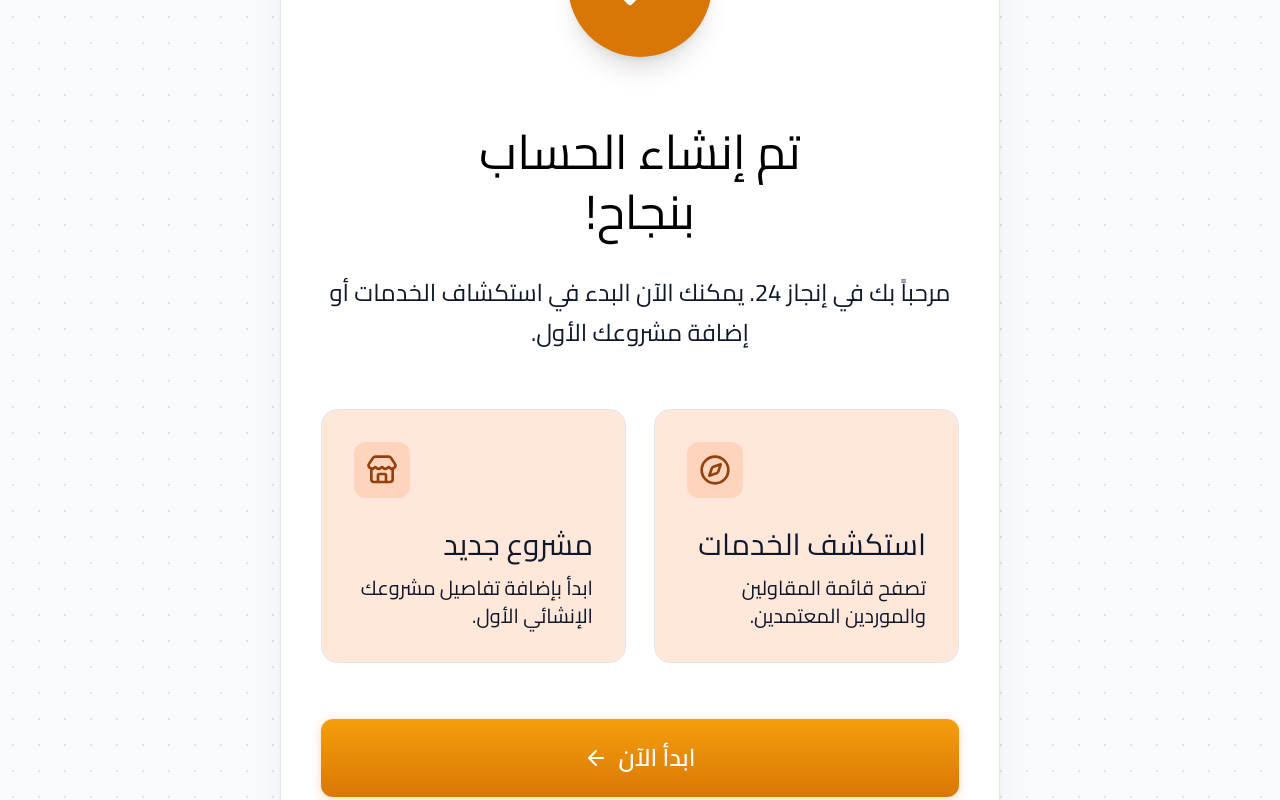
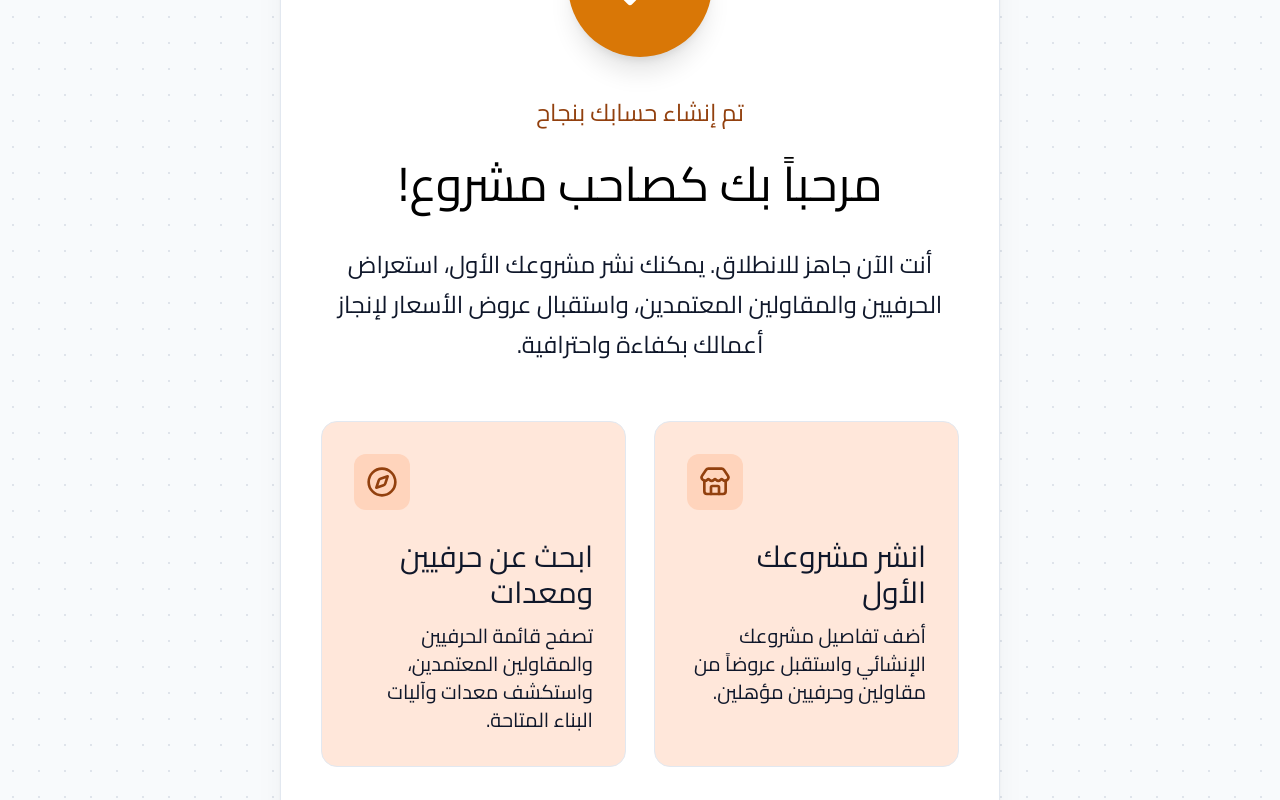
Before and after one commit to assaslayounes/constructdz-frontend, a React (Vite) app: page /register/success in a window 1280 px wide. Shown: the part 380-1180 px from the top of the page. Built offline with nearby package versions, Linux system fonts and the light colour scheme; no server answers.

Commit message:
update in RegisterSuccessPage

```diff
--- a/src/pages/register/RegisterSuccessPage.tsx
+++ b/src/pages/register/RegisterSuccessPage.tsx
@@ -1,27 +1,77 @@
 import { Link } from "react-router-dom";
-import { ArrowLeft, Check, Compass, Headphones, Store } from "lucide-react";
+import { ArrowLeft, Check, Compass, Headphones, Store, UserCheck, Briefcase } from "lucide-react";
 import { Button } from "@/components/ui/button";
+import { useAuthState } from "@/context/AuthContext";
+
+const successContent = {
+  owner: {
+    heading: "مرحباً بك كصاحب مشروع!",
+    subheading: "تم إنشاء حسابك بنجاح",
+    description:
+      "أنت الآن جاهز للانطلاق. يمكنك نشر مشروعك الأول، استعراض الحرفيين والمقاولين المعتمدين، واستقبال عروض الأسعار لإنجاز أعمالك بكفاءة واحترافية.",
+    cards: [
+      {
+        icon: Store,
+        title: "انشر مشروعك الأول",
+        description:
+          "أضف تفاصيل مشروعك الإنشائي واستقبل عروضاً من مقاولين وحرفيين مؤهلين.",
+      },
+      {
+        icon: Compass,
+        title: "ابحث عن حرفيين ومعدات",
+        description:
+          "تصفح قائمة الحرفيين والمقاولين المعتمدين، واستكشف معدات وآليات البناء المتاحة.",
+      },
+    ],
+    cta: "انطلق الآن",
+  },
+  provider: {
+    heading: "مرحباً بك كمزود خدمة!",
+    subheading: "تم إنشاء حسابك بنجاح",
+    description:
+      "حسابك جاهز لاستقبال فرص العمل. أكمل ملفك المهني وابدأ بعرض خدماتك أو تأجير معداتك للوصول إلى عملاء جدد وتحقيق دخل إضافي.",
+    cards: [
+      {
+        icon: UserCheck,
+        title: "أكمل ملفك المهني",
+        description:
+          "أضف مهاراتك وخبراتك وصور أعمالك السابقة لتعزيز ظهورك أمام أصحاب المشاريع.",
+      },
+      {
+        icon: Briefcase,
+        title: "اعرض خدماتك أو معداتك",
+        description:
+          "أضف خدماتك الحرفية أو معداتك المتاحة للتأجير وابدأ في استقبال طلبات العملاء.",
+      },
+    ],
+    cta: "ابدأ رحلتك المهنية",
+  },
+} as const;
 
 export function RegisterSuccessPage() {
+  const { user } = useAuthState();
+  const role = user?.role === "provider" ? "provider" : "owner";
+  const content = successContent[role];
+
   return (
     <section className="min-h-screen bg-dot py-4">
       <div className="auth-container">
         <h1 className="text-right text-4xl font-bold text-brand-brown sm:text-5xl lg:text-6xl">إنجاز</h1>
         <div className="soft-card mt-14 px-5 py-8 text-center sm:mt-24 sm:px-10 sm:py-12">
           <div className="mx-auto grid size-28 place-items-center rounded-full bg-brand-orange text-white shadow-xl sm:size-36"><Check className="size-14 sm:size-20" /></div>
-          <h2 className="mt-10 text-4xl leading-[1.25] text-black sm:mt-16 sm:text-5xl">تم إنشاء الحساب<br />بنجاح!</h2>
-          <p className="mt-6 text-lg leading-8 sm:mt-8 sm:text-2xl sm:leading-10">مرحباً بك في إنجاز 24. يمكنك الآن البدء في استكشاف الخدمات أو إضافة مشروعك الأول.</p>
+          <p className="mt-8 text-xl text-brand-brown sm:mt-10 sm:text-2xl">{content.subheading}</p>
+          <h2 className="mt-4 text-4xl leading-[1.25] text-black sm:mt-6 sm:text-5xl">{content.heading}</h2>
+          <p className="mt-6 text-lg leading-8 sm:mt-8 sm:text-2xl sm:leading-10">{content.description}</p>
           <div className="mt-10 grid gap-5 sm:mt-14 sm:gap-7 lg:grid-cols-2">
-            <div className="rounded-2xl border border-brand-border bg-[#ffe7da] p-6 text-right sm:p-8">
-              <Compass className="mb-5 mr-auto size-12 rounded-xl bg-[#ffd4bc] p-3 text-brand-brown sm:mb-7 sm:size-14" />
-              <h3 className="text-2xl sm:text-3xl">استكشف الخدمات</h3><p className="mt-3 text-base sm:text-xl">تصفح قائمة المقاولين والموردين المعتمدين.</p>
-            </div>
-            <div className="rounded-2xl border border-brand-border bg-[#ffe7da] p-6 text-right sm:p-8">
-              <Store className="mb-5 mr-auto size-12 rounded-xl bg-[#ffd4bc] p-3 text-brand-brown sm:mb-7 sm:size-14" />
-              <h3 className="text-2xl sm:text-3xl">مشروع جديد</h3><p className="mt-3 text-base sm:text-xl">ابدأ بإضافة تفاصيل مشروعك الإنشائي الأول.</p>
-            </div>
+            {content.cards.map((card) => (
+              <div key={card.title} className="rounded-2xl border border-brand-border bg-[#ffe7da] p-6 text-right sm:p-8">
+                <card.icon className="mb-5 mr-auto size-12 rounded-xl bg-[#ffd4bc] p-3 text-brand-brown sm:mb-7 sm:size-14" />
+                <h3 className="text-2xl sm:text-3xl">{card.title}</h3>
+                <p className="mt-3 text-base sm:text-xl">{card.description}</p>
+              </div>
+            ))}
           </div>
-          <Button asChild className="mt-10 h-14 w-full rounded-xl text-xl sm:mt-14 sm:h-[78px] sm:text-2xl"><Link to="/">ابدأ الآن <ArrowLeft /></Link></Button>
+          <Button asChild className="mt-10 h-14 w-full rounded-xl text-xl sm:mt-14 sm:h-[78px] sm:text-2xl"><Link to="/">{content.cta} <ArrowLeft /></Link></Button>
           <a className="mt-7 block font-bold text-brand-brown sm:mt-9" href="#"><Headphones className="inline size-5" /> تحتاج مساعدة؟ تواصل مع الدعم الفني</a>
         </div>
       </div>
```
